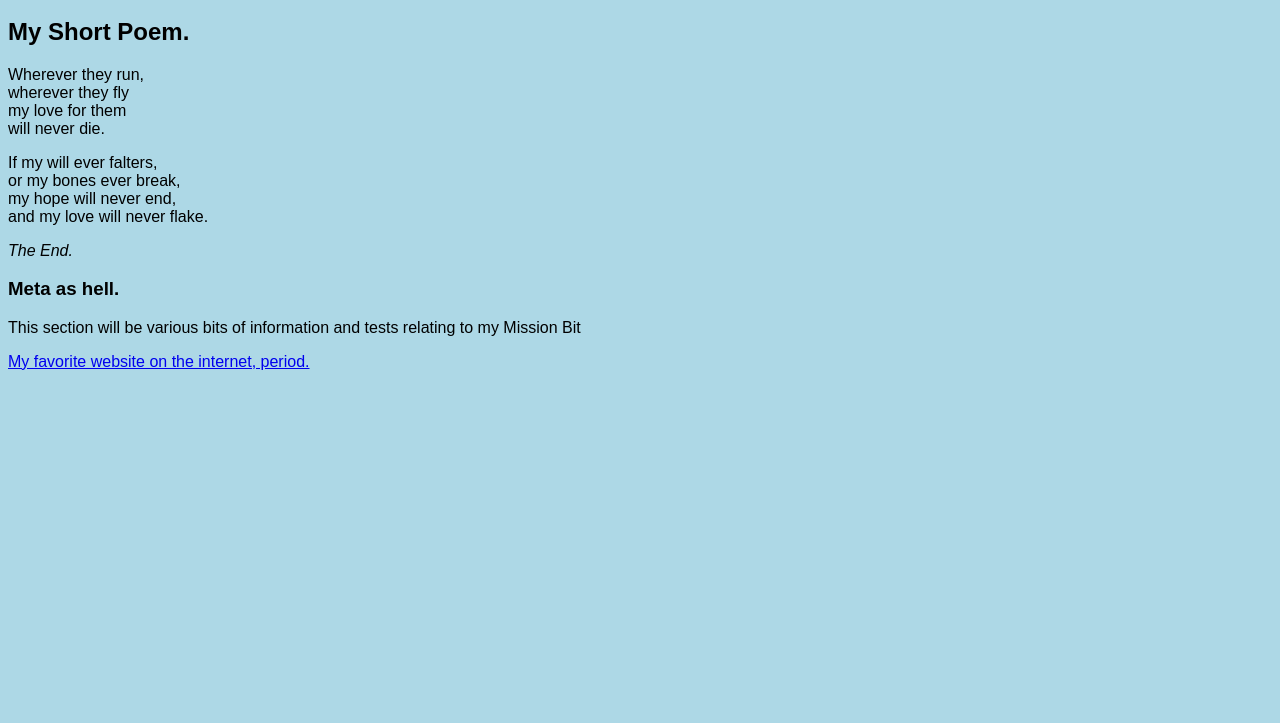
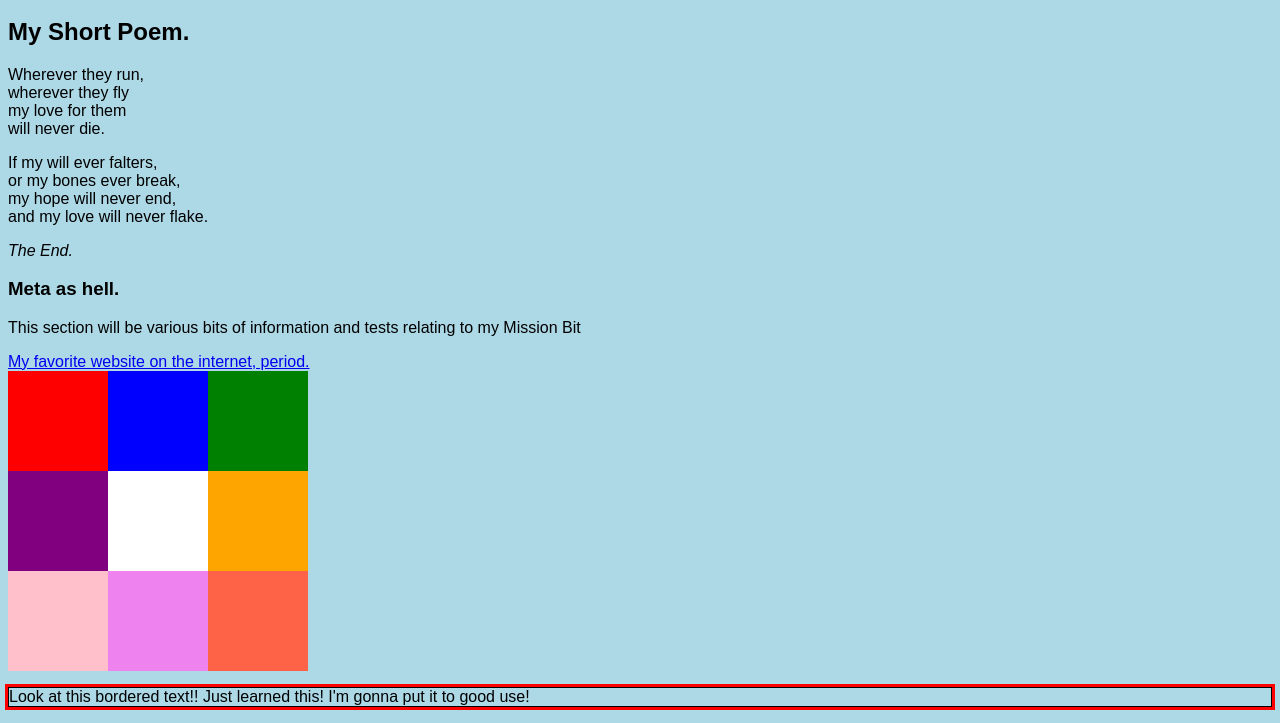
Before and after one commit to SubsonicFlame45/SubsonicFlame45.github.io, a plain HTML site: page index.html in a window 1280 px wide. Shown: the part 1066-1789 px from the top of the page. Before the commit the page ends 1445 px from the top, so only its background shows below. Drawn offline with Linux system fonts and the light colour scheme.

Commit message:
Added the block challenge
yeah

```diff
--- a/control.css
+++ b/control.css
@@ -4,3 +4,46 @@ body {
     font-family: 'Cabin', sans-serif;
     background-color: lightblue;
 }
+.block-container {
+    width: 300px;
+}
+.row{
+    display: flex;
+}
+.block{
+    width: 100px;
+    height: 100px;
+
+}
+.red{
+    background-color: red;
+}
+.blue{
+    background-color: blue;
+}
+.green{
+    background-color: green;
+}
+.purple{
+    background-color: purple;
+}
+.white{
+    background-color: white;
+}
+.orange{
+    background-color: orange;
+}
+.pink{
+    background-color: pink;
+}
+.violet{
+    background-color: violet;
+}
+.tomato{
+    background-color: tomato;
+}
+p.ex1  {
+    border: 1px solid black;
+    outline-style: solid;
+    outline-color: red;
+}
--- a/index.html
+++ b/index.html
@@ -36,4 +36,21 @@
     <h3>  Meta as hell. </h3>
     <p> This section will be various bits of information and tests relating to my Mission Bit </p>
     <a href="https://www.dominos.com/en/">My favorite website on the internet, period.</a>
-    </body>
+    <div class="block-container">
+      <div class="row">
+        <div class="block red"></div>
+        <div class="block blue"></div>
+        <div class="block green"></div>
+      </div>
+      <div class="row">
+        <div class="block purple"></div>
+        <div class="block white"></div>
+        <div class="block orange"></div>
+      </div>
+      <div class="row">
+        <div class="block pink"></div>
+        <div class="block violet"></div>
+        <div class="block tomato"></div>
+      </div>
+    </div>
+    <p class="ex1">Look at this bordered text!! Just learned this! I'm gonna put it to good use!</p>
```
